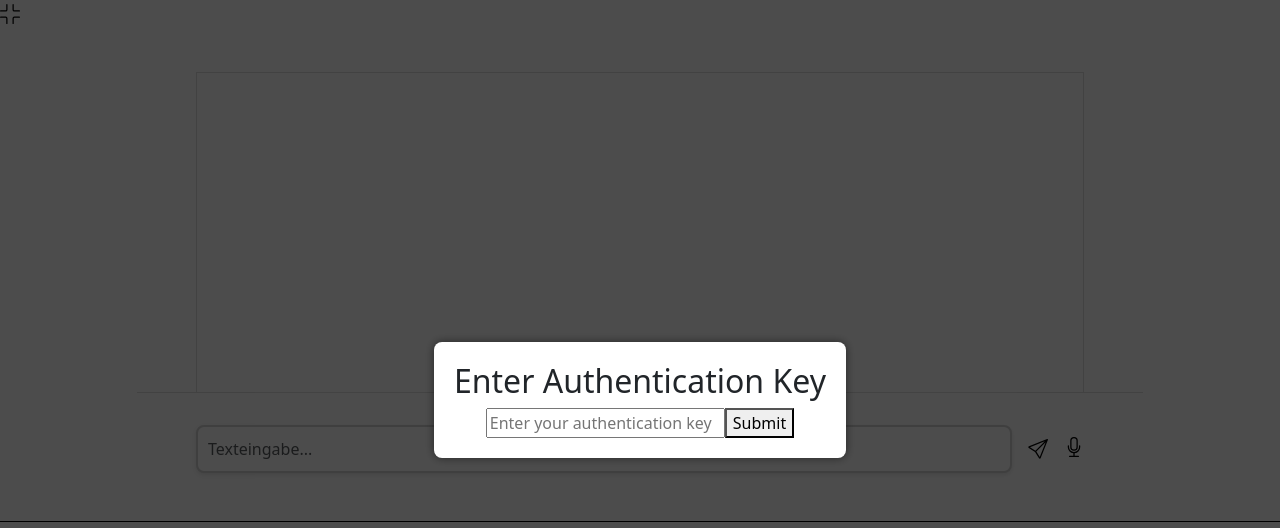
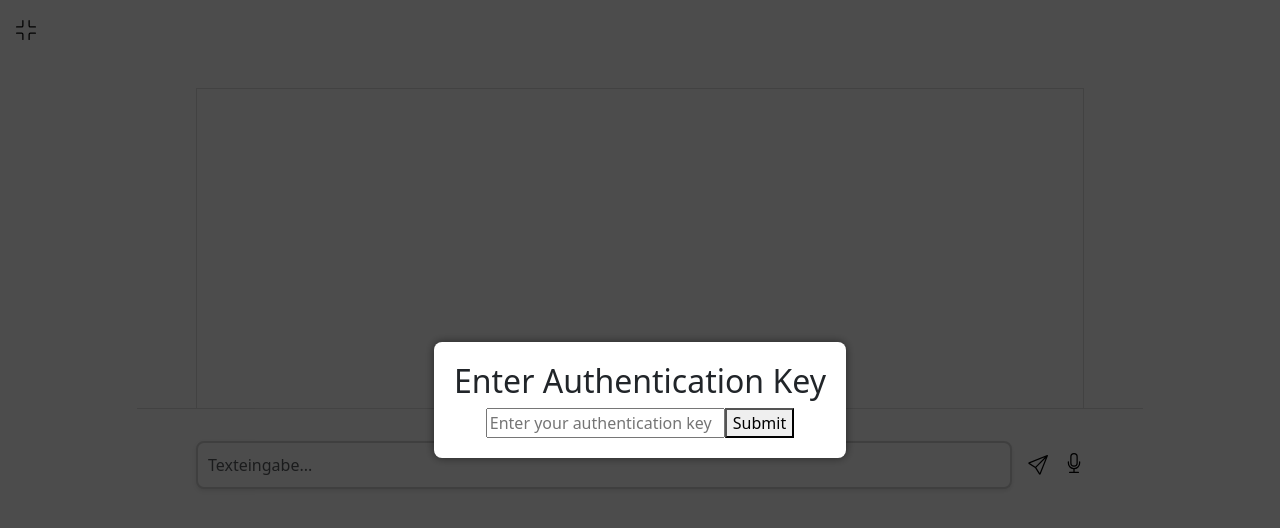
Before and after one commit to FabianSig/DHBW-ASWE-Personal-Digital-Agent, an Angular app in the folder Frontend/: page / in a window 1280 px wide. Shown: the top 528 px of the page. Built offline with nearby package versions, Linux system fonts and the light colour scheme.

Commit message:
refactor: reposition fullscreen button

```diff
--- a/Frontend/src/app/app.component.html
+++ b/Frontend/src/app/app.component.html
@@ -2,10 +2,16 @@
   <app-header></app-header>
 }
 
-<button class="fullscreen-button" (click)="changeChatFullscreen()">
+<button class="fullscreen-button ms-3 mt-3" (click)="changeChatFullscreen()">
+  @if(chatFullscreen) {
     <svg xmlns="http://www.w3.org/2000/svg" width="16" height="16" fill="currentColor" class="bi bi-fullscreen-exit" viewBox="0 0 16 16">
       <path d="M5.5 0a.5.5 0 0 1 .5.5v4A1.5 1.5 0 0 1 4.5 6h-4a.5.5 0 0 1 0-1h4a.5.5 0 0 0 .5-.5v-4a.5.5 0 0 1 .5-.5m5 0a.5.5 0 0 1 .5.5v4a.5.5 0 0 0 .5.5h4a.5.5 0 0 1 0 1h-4A1.5 1.5 0 0 1 10 4.5v-4a.5.5 0 0 1 .5-.5M0 10.5a.5.5 0 0 1 .5-.5h4A1.5 1.5 0 0 1 6 11.5v4a.5.5 0 0 1-1 0v-4a.5.5 0 0 0-.5-.5h-4a.5.5 0 0 1-.5-.5m10 1a1.5 1.5 0 0 1 1.5-1.5h4a.5.5 0 0 1 0 1h-4a.5.5 0 0 0-.5.5v4a.5.5 0 0 1-1 0z"/>
     </svg>
+  } @else {
+    <svg xmlns="http://www.w3.org/2000/svg" width="16" height="16" fill="currentColor" class="bi bi-fullscreen" viewBox="0 0 16 16">
+      <path d="M1.5 1a.5.5 0 0 0-.5.5v4a.5.5 0 0 1-1 0v-4A1.5 1.5 0 0 1 1.5 0h4a.5.5 0 0 1 0 1zM10 .5a.5.5 0 0 1 .5-.5h4A1.5 1.5 0 0 1 16 1.5v4a.5.5 0 0 1-1 0v-4a.5.5 0 0 0-.5-.5h-4a.5.5 0 0 1-.5-.5M.5 10a.5.5 0 0 1 .5.5v4a.5.5 0 0 0 .5.5h4a.5.5 0 0 1 0 1h-4A1.5 1.5 0 0 1 0 14.5v-4a.5.5 0 0 1 .5-.5m15 0a.5.5 0 0 1 .5.5v4a1.5 1.5 0 0 1-1.5 1.5h-4a.5.5 0 0 1 0-1h4a.5.5 0 0 0 .5-.5v-4a.5.5 0 0 1 .5-.5"/>
+    </svg>
+  }
 </button>
 
 <app-chat></app-chat>
```
Lines whose indentation alone changed are shown as unchanged.
